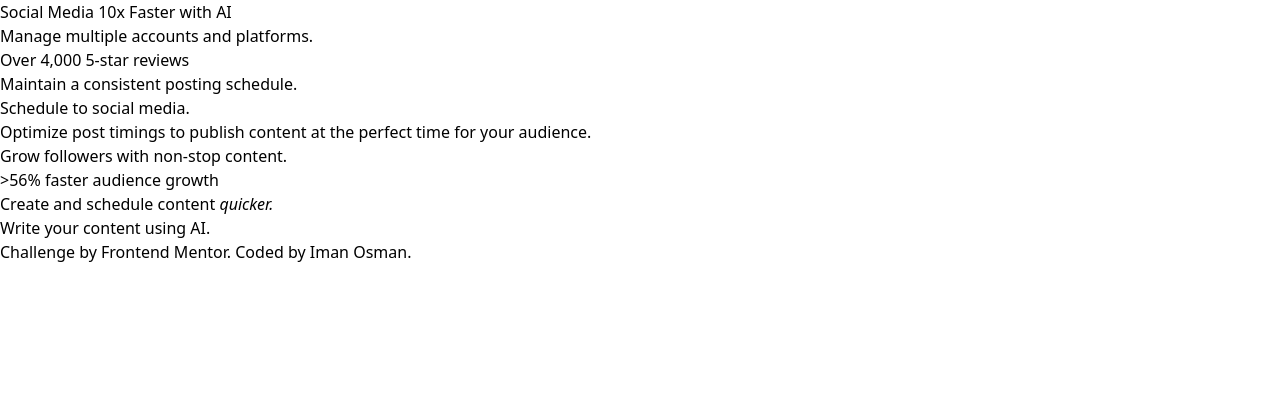
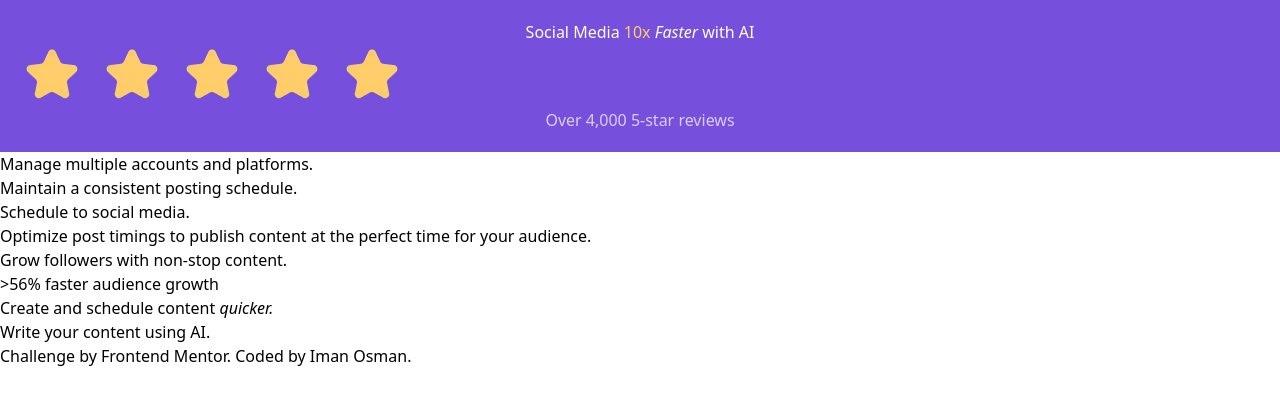
Before and after one commit to i000o/bento-grid-main, a website: page index.html in a window 1280 px wide. Drawn offline with Linux system fonts and the light colour scheme.

Commit message:
initial styles before globals

```diff
--- a/index.html
+++ b/index.html
@@ -7,40 +7,55 @@
   <link rel="stylesheet" href="./dist/output.css">
   <title>Frontend Mentor | Bento grid</title>
 </head>
-<body>
-  <h1 class="title">
-    Social Media 10x Faster with AI
+<body class="grid grid-cols-[1] grid-rows-[8] bg-[hsl(254, 88%, 90%)] gap-[2em]font-['DM Sans', sans-serif]">
+  <div class="bg-[hsl(256,67%,59%)] p-[20px]"> <!--- flex column? -->
+    <h1 class="text-center text-[hsl(0,0%,100%)]">
+      Social Media <span class="text-[hsl(39,100%,71%)]">10x</span> <i>Faster</i> with AI
     </h1>
-  <h2>
+    <img src="/assets/images/illustration-five-stars.webp"> <!-- size image down-->
+    <h3 class="text-center text-[hsl(254,88%,90%)]">
+      Over 4,000 5-star reviews
+    </h3>
+  </div>
+    <h2 class="text-left text-[hsl(0, 0%, 7%)]">
       Manage multiple accounts and platforms.
     </h2>
-  <h3>
-    Over 4,000 5-star reviews
-  </h3>
+  <div>
   <h2>
     Maintain a consistent posting schedule.
   </h2>
+  </div>
+  <div>
   <h2>
     Schedule to social media.
   </h2>
   <h3>
     Optimize post timings to publish content at the perfect time for your audience.
   </h3>
+  </div>
+  <div>
     <h2>
     Grow followers with non-stop content.
     </h2>
+  </div>
+  <div>
     <h2>
     >56% faster audience growth
     </h2>
+  </div>
+  <div>
     <h2>
     Create and schedule content <i>quicker.</i>
     </h2>
+  </div>
+  <div>
     <h2>
       Write your content using AI.
     </h2>
-  <div class="attribution">
+  </div>
+  <footer class="attribution">
     Challenge by <a href="https://www.frontendmentor.io?ref=challenge">Frontend Mentor</a>.
     Coded by <a href="#">Iman Osman</a>.
-  </div>
+  </footer>
 </body>
 </html>
--- a/src/input.css
+++ b/src/input.css
@@ -1 +1,2 @@
+@import url('https://fonts.googleapis.com/css2?family=DM+Sans:ital,opsz,wght@0,9..40,100..1000;1,9..40,100..1000&display=swap');
 @import "tailwindcss";
```
Also changed, not shown: dist/output.css. Lines whose indentation alone changed are shown as unchanged.
